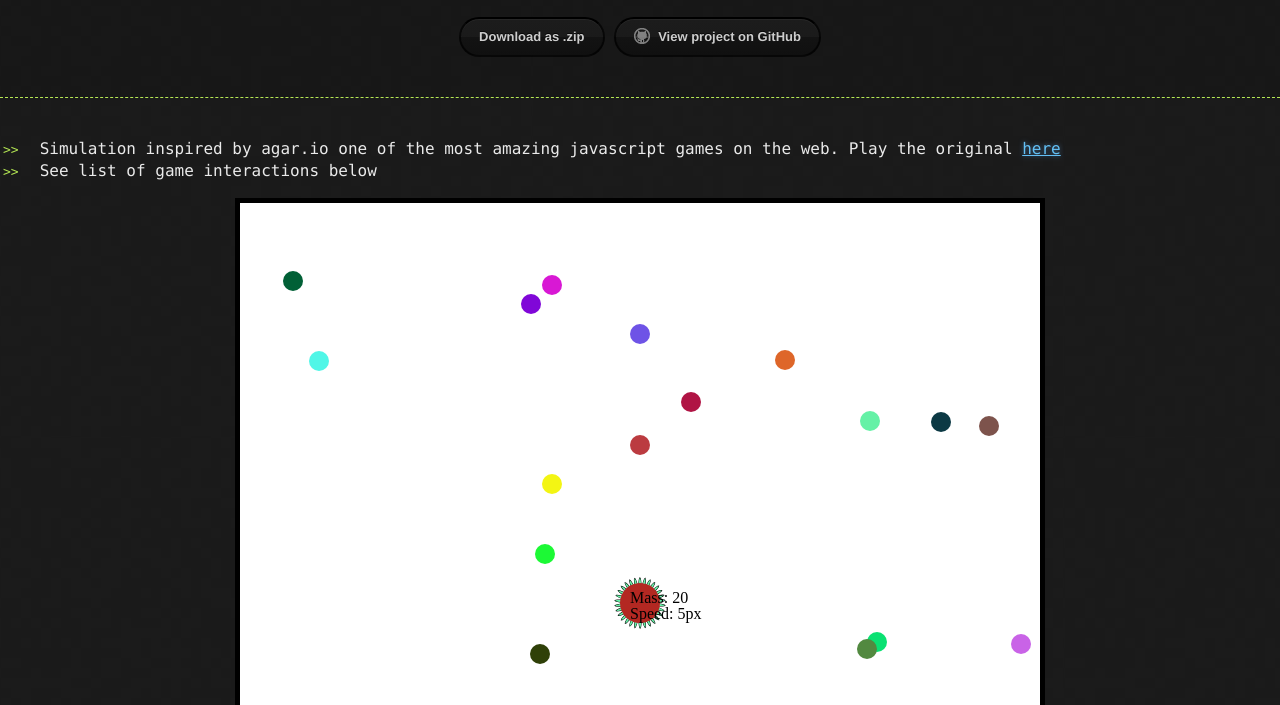
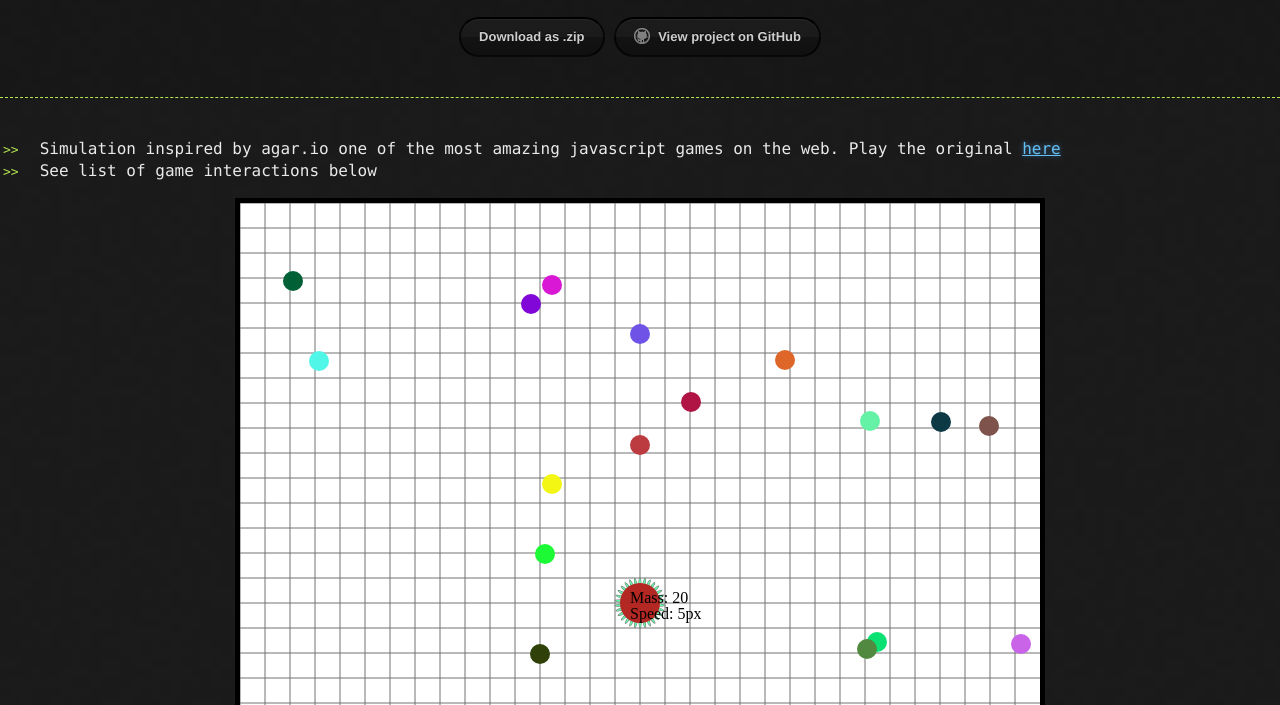
Before and after one commit to joshru/js_object_interation_v2, a plain HTML site: page index.html in a window 1280 px wide. Shown: the part 95-800 px from the top of the page. Drawn offline with Linux system fonts and the light colour scheme.

Commit message:
Added shrinking grid background

```diff
--- a/index.html
+++ b/index.html
@@ -41,6 +41,7 @@
     <p> • Player slows down a bit as you grow larger. </p>
     <p> • Ridged border on the player changes color to reflect the color of the last pebble eaten. </p>
     <p> • Food pebbles on screen shrink a bit as the player grows to simulate zooming out. </p>
+    <p> • Grid background scales with player size. </p>
 
     <p></p>
     <p></p>
--- a/scripts/main.js
+++ b/scripts/main.js
@@ -9,10 +9,49 @@ GLOBALS = {
     ctx:        document.getElementById('gameWorld').getContext('2d'),
     fontSize:   16,
     numPebbles: 25,
+    gridWidth:  25,
     pebbleSize: 10,
     animRidges: 50,
     animAngle:  0
 
+};
+
+function Grid(game) {
+    this.name = "Grid";
+    this.x = 0;
+    this.y = 0;
+
+    Entity.call(this, game, this.x, this.y);
+}
+Player.prototype = new Entity();
+Player.prototype.constructor = Grid;
+
+Grid.prototype.update = function() {
+
+};
+
+Grid.prototype.draw = function() {
+    var i;
+
+    GLOBALS.ctx.strokeStyle = "#737373";
+    for (i = 0; i < 800; i += GLOBALS.gridWidth) {
+        GLOBALS.ctx.beginPath();
+        GLOBALS.ctx.moveTo(i, 0);
+        GLOBALS.ctx.lineTo(i, 800);
+        GLOBALS.ctx.stroke();
+        GLOBALS.ctx.closePath();
+    }
+
+    for (i = 0; i < 800; i += GLOBALS.gridWidth) {
+        GLOBALS.ctx.beginPath();
+        GLOBALS.ctx.moveTo(0, i);
+        GLOBALS.ctx.lineTo(800, i);
+        GLOBALS.ctx.stroke();
+        GLOBALS.ctx.closePath();
+    }
+
+
+    Entity.prototype.draw.call(this);
 };
 
 function Player(game) {
@@ -134,16 +173,18 @@ Player.prototype.scale = function(scale) {
             var current = this.game.entities[i];
             if (current.name === "Food") {
                 //current.radius *= scale;
-                console.log("scaling");
+                //console.log("scaling");
 
                 current.radius = GLOBALS.pebbleSize;
-                console.log("pebble size = " + GLOBALS.pebbleSize);
+                //console.log("pebble size = " + GLOBALS.pebbleSize);
                 //current.draw();
             }
 
         }
     }
+    if (GLOBALS.gridWidth >= 7) GLOBALS.gridWidth *= scale;
 };
+    //GLOBALS.gridWidth *= scale;
 
 function circle(cx, cy, radius, amp, angle, sineCount) {
     var x = cx + (radius + amp * Math.sin(sineCount * angle)) * Math.cos(angle);
@@ -282,6 +323,8 @@ GLOBALS.ctx = GLOBALS.canvas.getContext('2d');
 GLOBALS.ctx.font = "" + GLOBALS.fontSize + "px serif";
 var gameEngine = new GameEngine();
 var pebble;
+var bg = new Grid(gameEngine);
+gameEngine.addEntity(bg);
 
 for (var i = 0; i < GLOBALS.numPebbles; i++) {
     pebble = new Food(gameEngine);
```
